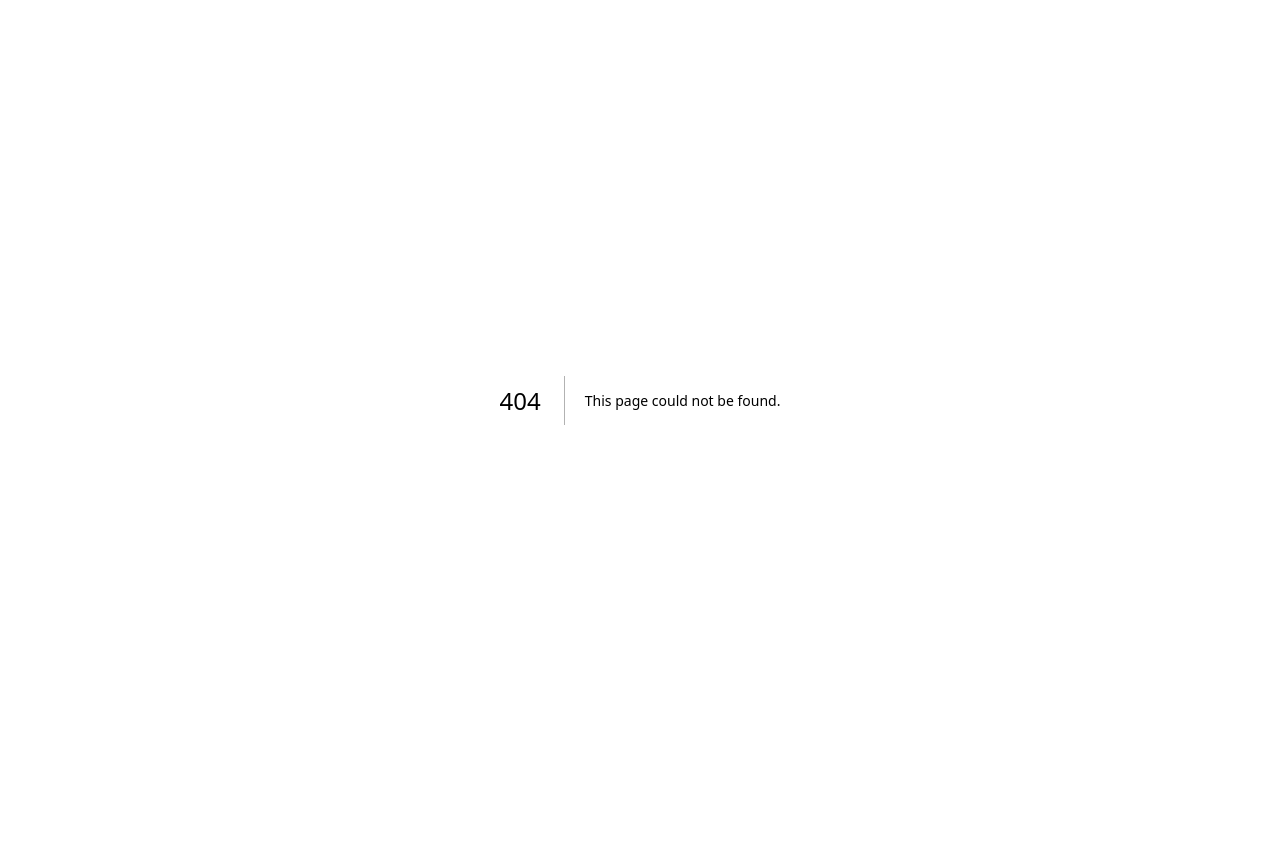
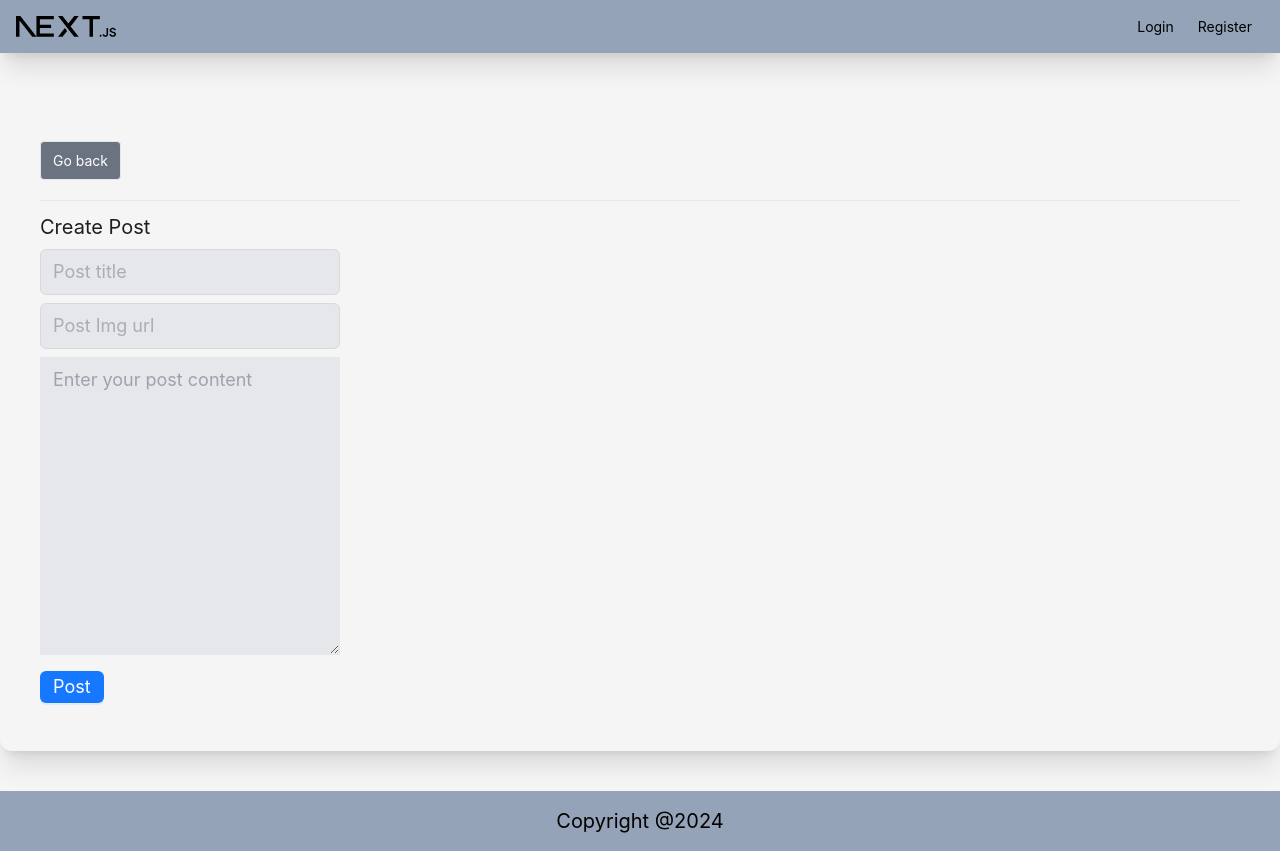
Before and after one commit to MarkMPW/dashboard-ui-nextjs-antd, a Next.js app: page /create in a window 1280 px wide. Before the commit this address had no page. Before the commit the page ends 800 px from the top, so only its background shows below. Built offline with nearby package versions, Linux system fonts and the light colour scheme.

Commit message:
implement post feature and ui

```diff
--- /dev/null
+++ b/src/app/create/page.tsx
@@ -0,0 +1,130 @@
+"use client";
+
+import Link from "next/link";
+import React, { useState } from "react";
+import { Layout, Input, Button, message } from "antd";
+import Navbar from "../components/Navbar";
+import FooterCompo from "../components/FooterCompo";
+import { useRouter } from "next/navigation";
+
+import { useFormik } from "formik";
+import * as Yup from "yup";
+
+const CreatePost = () => {
+
+  const { Content } = Layout;
+  const route = useRouter()
+
+  const [messageApi, contextHolder] = message.useMessage();
+  const [loading, setLoading] = useState(false)
+
+  const success = () => {
+    messageApi.open({
+      type: 'success',
+      content: 'Create post success'
+    })
+  }
+
+  const formik = useFormik({
+    initialValues: {
+      title: "",
+      imageUrl: "",
+      description: "",
+    },
+    validationSchema: Yup.object({
+      title: Yup.string()
+        .max(15, "Reached the maximum 15")
+        .required("Required"),
+      imageUrl: Yup.string().required("Required"),
+      description: Yup.string().required("Required"),
+    }),
+    onSubmit: async (values) => {
+
+      setLoading(true)
+
+      const storedPosts = localStorage.getItem('posts')
+
+      await new Promise((resolve) => {
+        setTimeout(resolve, 4000);
+      });
+
+      const newPost = {
+        title: values.title,
+        imageUrl: values.imageUrl,
+        description: values.description
+      }
+
+      const posts = storedPosts ? JSON.parse(storedPosts) : []
+
+      setLoading(false);
+
+      success()
+
+      posts.push(newPost)
+
+      localStorage.setItem('posts', JSON.stringify(posts));
+
+      route.push('/welcome')
+
+    },
+  });
+
+  return (
+    <Layout>
+      <Navbar />
+      <Content>
+        <div className="flex-grow">
+          <div className="container mx-auto shadow-xl my-10 p-10 rounded-xl">
+            <Link
+              href="/welcome"
+              className="bg-gray-500 inline-block text-white border py-2 px-3 rounded my-2"
+            >
+              Go back
+            </Link>
+            <hr className="my-3" />
+            <h3 className="text-xl">Create Post</h3>
+
+            <form onSubmit={formik.handleSubmit}>
+              <Input
+                type="text"
+                className="w-[300px] block bg-gray-200 border py-2 px-3 text-lg my-2"
+                placeholder="Post title"
+                name="title"
+                value={formik.values.title}
+                onChange={formik.handleChange}
+              />
+              <Input
+                type="text"
+                className="w-[300px] block bg-gray-200 border py-2 px-3 text-lg my-2"
+                placeholder="Post Img url"
+                name="imageUrl"
+                value={formik.values.imageUrl}
+                onChange={formik.handleChange}
+              />
+              <textarea
+                cols={30}
+                rows={10}
+                placeholder="Enter your post content"
+                className="w-[300px] block bg-gray-200 border py-2 px-3 text-lg my-2"
+                name="description"
+                value={formik.values.description}
+                onChange={formik.handleChange}
+              ></textarea>
+              <Button
+                type="primary"
+                className="py-2 px-3 rounded-md text-lg my-2"
+                htmlType="submit"
+                loading={loading}
+              >
+                Post
+              </Button>
+            </form>
+          </div>
+        </div>
+      </Content>
+      <FooterCompo />
+    </Layout>
+  );
+};
+
+export default CreatePost;
--- a/src/app/login/page.tsx
+++ b/src/app/login/page.tsx
@@ -72,6 +72,7 @@ const LoginPage = () => {
         });
 
         localStorage.setItem('currentUser', JSON.stringify(user))
+        localStorage.setItem('posts', JSON.stringify([]))
 
         setLoading(false);
 
--- a/src/app/welcome/page.tsx
+++ b/src/app/welcome/page.tsx
@@ -44,7 +44,7 @@ const WelcomePage = () => {
               <div>
                 <Link
                   href="/create"
-                  className="bg-green-500 text-white border py-2 px-3 rounded-md text-lg my-2"
+                  className="bg-green-500 text-white border py-2 px-3 rounded-md my-2"
                 >
                   Create Post
                 </Link>
@@ -52,7 +52,7 @@ const WelcomePage = () => {
             </div>
 
             {/* User Posts Data */}
-            <div>
+            {/* <div>
               <div className="shadow-xl my-10 p-10 rounded-xl border-2">
                 <h4 className="text-2xl">Post title</h4>
                 <Image
@@ -84,7 +84,7 @@ const WelcomePage = () => {
                   Delete
                 </Link>
               </div>
-            </div>
+            </div> */}
           </div>
         </div>
       </Content>
```
